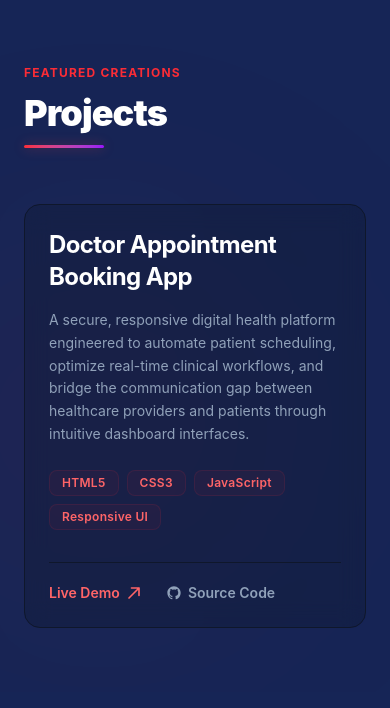
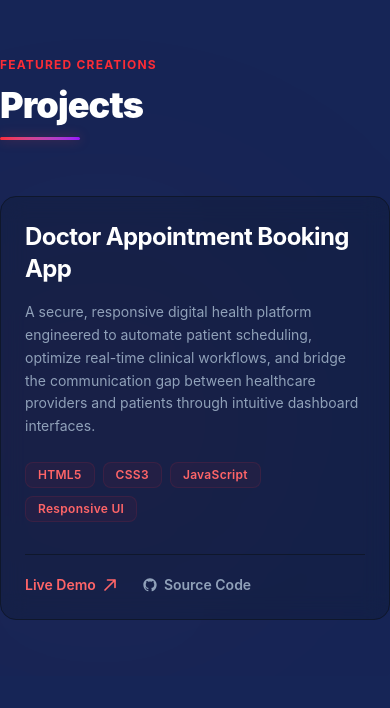
Before and after one commit to Sreekutty08/Portfolio, a React app: page / in a window 390 px wide. Shown: the part 2916-3624 px from the top of the page. Built offline with nearby package versions, Linux system fonts and the light colour scheme; the HTML template or start-up script is replaced by a standard one.

Commit message:
update ui

```diff
--- a/src/components/Project.jsx
+++ b/src/components/Project.jsx
@@ -4,7 +4,6 @@ import React from "react";
 const projectsList = [
   {
     title: "Doctor Appointment Booking App",
-    // FIX: Removed duplicated text overlay in the description string
     description: "A secure, responsive digital health platform engineered to automate patient scheduling, optimize real-time clinical workflows, and bridge the communication gap between healthcare providers and patients through intuitive dashboard interfaces.",
     tags: ["HTML5", "CSS3", "JavaScript", "Responsive UI"],
     liveLink: "#",
@@ -14,7 +13,7 @@ const projectsList = [
 
 const Project = () => {
   return (
-    <section className="bg-blue-950 text-slate-100 py-16 md:py-24 px-6 font-sans relative overflow-hidden flex items-center justify-center min-h-[80vh]">
+    <section className="bg-blue-950 text-slate-100  font-sans relative overflow-hidden flex items-center justify-center min-h-[80vh]">
 
       {/* Background Ambience Soft Mesh Glow */}
       <div className="absolute top-1/3 right-1/4 w-96 h-96 bg-red-500/5 rounded-full blur-[130px] pointer-events-none" />
```
